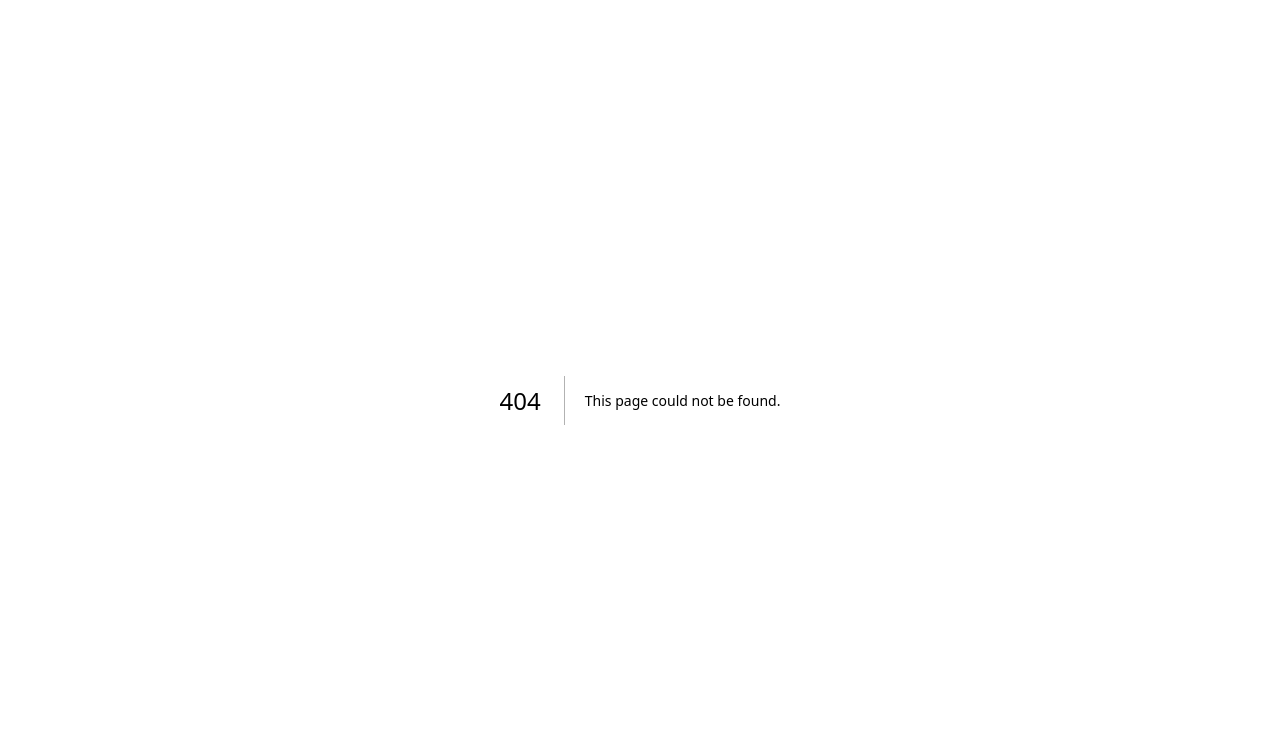
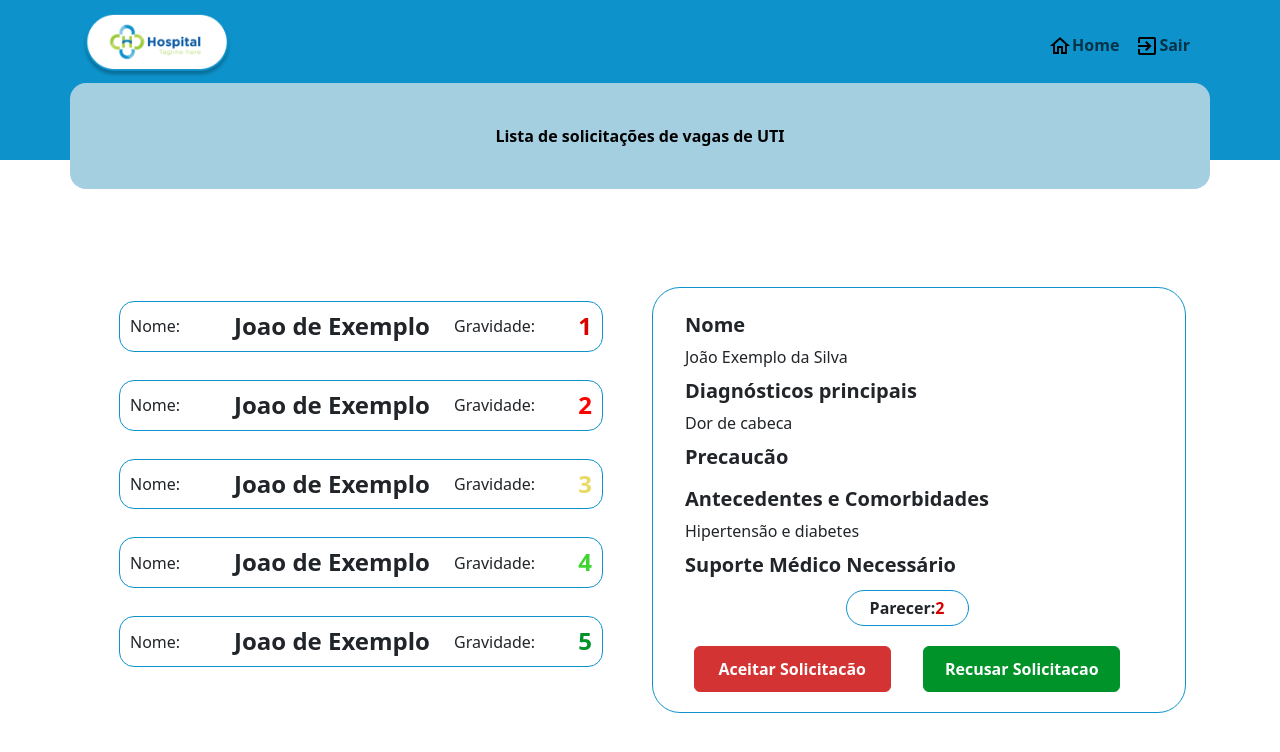
Before and after one commit to kcami/projeto-final-web-frontend, a Next.js app: page /lista in a window 1280 px wide. Before the commit this address had no page. Shown: the top 752 px of the page. Built offline with nearby package versions, Linux system fonts and the light colour scheme.

Commit message:
feat: Pagina de listagem de solicitacoes

```diff
--- /dev/null
+++ b/src/@types/paciente.tsx
@@ -0,0 +1,7 @@
+export interface Paciente{
+    nome: string,
+    diagnosticos: string,
+    precaucao: string,
+    suporte: string,
+    parecer: number
+}
--- a/src/components/Header.tsx
+++ b/src/components/Header.tsx
@@ -27,7 +27,7 @@ export default function Header(props: { linkText: string, pageType: number, lege
                         <Image src='./images/exit_to_app.png' />
                         Sair</NavLink>
                     {
-                    (props.linkText != '' && props.pageType == 1) && <NavLink href="#"><Button variant="blueButtom" className={`${styles.blue_button}`}>{props.linkText}</Button></NavLink>
+                    (props.linkText != '' && props.pageType == 1) && <NavLink href="/lista"><Button variant="blueButtom" className={`${styles.blue_button}`}>{props.linkText}</Button></NavLink>
                     }
                 </Nav>
             </Container>
--- /dev/null
+++ b/src/components/InfoSolicitacao.tsx
@@ -0,0 +1,64 @@
+import styles from '@/styles/info.module.css';
+import {Button, Container, Row, Col} from 'react-bootstrap';
+
+
+
+export default function InfoSolicitacao(props: {gravidade:number}){
+    let color;
+    switch(props.gravidade){
+        case 1:
+            color = styles.one;
+            break;
+        case 2:
+            color = styles.two;
+            break;
+        case 3:
+            color = styles.three;
+            break;
+        case 4:
+            color = styles.four;
+            break;
+        case 5:
+            color = styles.five;
+            break;
+    }
+    return(
+        <Container className={`${styles.pageWrapper}`}>
+            <Row>
+                <Row className={`${styles.rawRow}`}>
+                    <h5 className={`${styles.label}`}>Nome</h5>
+                    <span>João Exemplo da Silva</span>
+                </Row>
+                <Row className={`${styles.rawRow}`}>
+                    <h5 className={`${styles.label}`}>Diagnósticos principais</h5>
+                    <span>Dor de cabeca</span>
+                </Row>
+                <Row className={`${styles.rawRow}`}>
+                    <h5 className={`${styles.label}`}>Precaucão</h5>
+                </Row>
+                <Row className={`${styles.rawRow}`}>
+                    <h5 className={`${styles.label}`}>Antecedentes e Comorbidades</h5>
+                    <span>Hipertensão e diabetes</span>
+                </Row>
+                <Row className={`${styles.rawRow}`}>
+                    <h5 className={`${styles.label}`}>Suporte Médico Necessário</h5>
+                    <span></span>
+                </Row>
+            </Row>
+            <Row>
+                <Row className={`${styles.parecerRow}`}>
+                        <Col className={`${styles.parecer}`} xs={3}>
+                            <span>Parecer: </span><span className={`${color}`}>2</span>
+                        </Col>
+                    </Row>
+
+                <Row className={`${styles.rowButtons}`}>
+
+                         <Button className={`${styles.button}`} variant="redButton">Aceitar Solicitacão</Button>
+                        <Button className={`${styles.button}`} variant="greenButton">Recusar Solicitacao</Button>
+
+                </Row>
+            </Row>
+        </Container>
+    )
+}
--- /dev/null
+++ b/src/components/itemSolicitacao.tsx
@@ -0,0 +1,42 @@
+import { Button, Col, Container, Row } from "react-bootstrap";
+import styles from '@/styles/lista.module.css';
+
+
+
+
+export default function ItemSolicitacao(props: {nome: string,gravidade: number}){
+    let color;
+    switch(props.gravidade){
+        case 1:
+            color = styles.one;
+            break;
+        case 2:
+            color = styles.two;
+            break;
+        case 3:
+            color = styles.three;
+            break;
+        case 4:
+            color = styles.four;
+            break;
+        case 5:
+            color = styles.five;
+            break;
+    }
+    return(
+        <Button className={`${styles.button} w-100`}>
+            <Container className={`${styles.item} w-100`}>
+                <Row>
+                    <Col className={`${styles.column}`} sm={8}>
+                        <span>Nome:</span>
+                        <h4>{props.nome}</h4>
+                    </Col>
+                    <Col sm={4} className={`${styles.column}`}>
+                        <span>Gravidade: </span>
+                        <h4 className={`${color}`}>{props.gravidade}</h4>
+                    </Col>
+                </Row>
+            </Container>
+        </Button>
+    )
+}
--- /dev/null
+++ b/src/components/listaSolicitacao.tsx
@@ -0,0 +1,20 @@
+import { Paciente } from "@/@types/paciente";
+import ItemSolicitacao from "./itemSolicitacao";
+import styles from '@/styles/lista.module.css';
+import { Container } from "react-bootstrap";
+interface listaDeSolicitacoes{
+    listaPacientes: Paciente[]
+}
+
+
+export default function ListaSolicitacao(){
+    return (
+        <Container className={`${styles.ListaContainer} w-100`} >
+            <ItemSolicitacao nome={'Joao de Exemplo'} gravidade={1}/>
+            <ItemSolicitacao nome={'Joao de Exemplo'} gravidade={2}/>
+            <ItemSolicitacao nome={'Joao de Exemplo'} gravidade={3}/>
+            <ItemSolicitacao nome={'Joao de Exemplo'} gravidade={4}/>
+            <ItemSolicitacao nome={'Joao de Exemplo'} gravidade={5}/>
+        </Container>
+    )
+}
--- a/src/pages/home.tsx
+++ b/src/pages/home.tsx
@@ -14,7 +14,7 @@ export default function Home() {
 
   return (
     <Container className={`${styles.pageWrapper}`}>
-      <Header linkText={"Administrar Solicitacões"} pageType={1} legendType={2} legendText={"Testando"}/>
+      <Header linkText={"Administrar Solicitacões"} pageType={1} legendType={1} legendText={"Testando"}/>
 
       <Container className={`${styles.pageWrapperContent}`}>
       <Leitos />
--- /dev/null
+++ b/src/pages/lista.tsx
@@ -0,0 +1,23 @@
+import stylesLista from '../styles/lista.module.css';
+import Header from '../components/Header';
+import styles from '../styles/page.module.css';
+import {Col, Container, Row} from 'react-bootstrap';
+import ListaSolicitacao from '@/components/listaSolicitacao';
+import InfoSolicitacao from '@/components/InfoSolicitacao';
+export default function Lista(){
+    return(
+        <Container className={`${styles.pageWrapper}`}>
+            <Header pageType={2} linkText={''} legendType={2} legendText={'Lista de solicitações de vagas de UTI'} />
+            <Container className={`${stylesLista.pageWrapperContent}`}>
+                <Row>
+                    <Col xs={6}>
+                        <ListaSolicitacao />
+                    </Col>
+                    <Col xs={6}>
+                        <InfoSolicitacao gravidade={1} />
+                    </Col>
+                </Row>
+            </Container>
+        </Container>
+    )
+}
--- a/src/styles/customBootstrap.scss
+++ b/src/styles/customBootstrap.scss
@@ -3,5 +3,7 @@ $theme-colors: (
   'blueSecondary': #A4CFE1,
   'background': #E4F1F9,
   'blueButtom': #1282B2,
+  'redButton': #D43333,
+  'greenButton': #009329
 );
 @import '/node_modules/bootstrap/scss/bootstrap.scss';
--- /dev/null
+++ b/src/styles/info.module.css
@@ -0,0 +1,69 @@
+.pageWrapper{
+    border: 1px solid #0D92CB;
+    border-radius:28px;
+    padding: 20px;
+}
+
+.button{
+    color: #fff;
+    font-weight: bold;
+    font-size: 16px;
+    width: 40%;
+    padding: 10px 20px;
+}
+
+.rowButtons{
+    display: flex;
+    align-items: center;
+    justify-content: space-evenly;
+    flex-direction: row;
+}
+
+.label{
+    font-weight: bold;
+
+}
+
+.rawRow{
+    margin: 5px 0px;
+}
+.parecerRow{
+    display: flex;
+    align-items: center;
+    justify-content: center;
+    margin-bottom: 20px;
+}
+
+.parecer{
+    display: flex;
+    align-items: center;
+    justify-content: center;
+    font-weight: bold;
+    padding: 5px 10px;
+    border: solid 1px #0D92CB;
+    border-radius: 20px;
+}
+
+.parecer span{
+    width: fit-content;
+}
+
+.one{
+    color: #DB0000;
+}
+
+.two{
+    color: #FF0000;
+}
+
+.three{
+    color: #E8DB65;
+}
+
+.four{
+    color: #40D433;
+}
+
+.five{
+    color: #009329;
+}
--- /dev/null
+++ b/src/styles/lista.module.css
@@ -0,0 +1,48 @@
+.column{
+    display: flex;
+    flex-direction: row;
+    align-items: center;
+    justify-content: space-between;
+}
+
+.pageWrapperContent{
+    margin-top: 25vh;
+}
+
+.column span{
+    font-size: 16px;
+    text-align: top;
+}
+
+.column h4{
+    text-align: center;
+    font-weight: bold;
+    margin: 0;
+}
+
+.item{
+    padding: 10px;
+    margin: 7px 0;
+    border-radius: 15px;
+    border: 1px solid #0D92CB;
+}
+
+.one{
+    color: #DB0000;
+}
+
+.two{
+    color: #FF0000;
+}
+
+.three{
+    color: #E8DB65;
+}
+
+.four{
+    color: #40D433;
+}
+
+.five{
+    color: #009329;
+}
```
